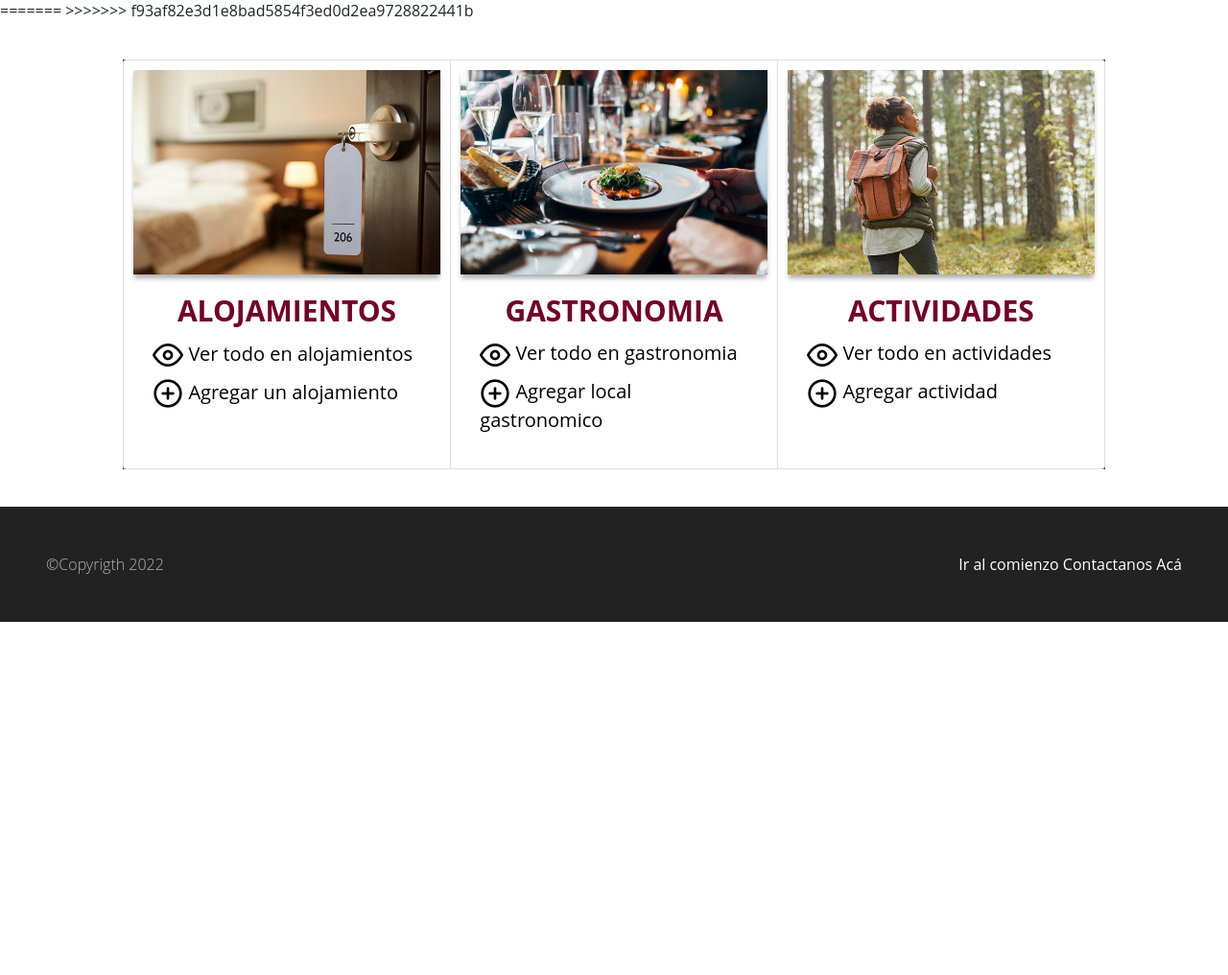
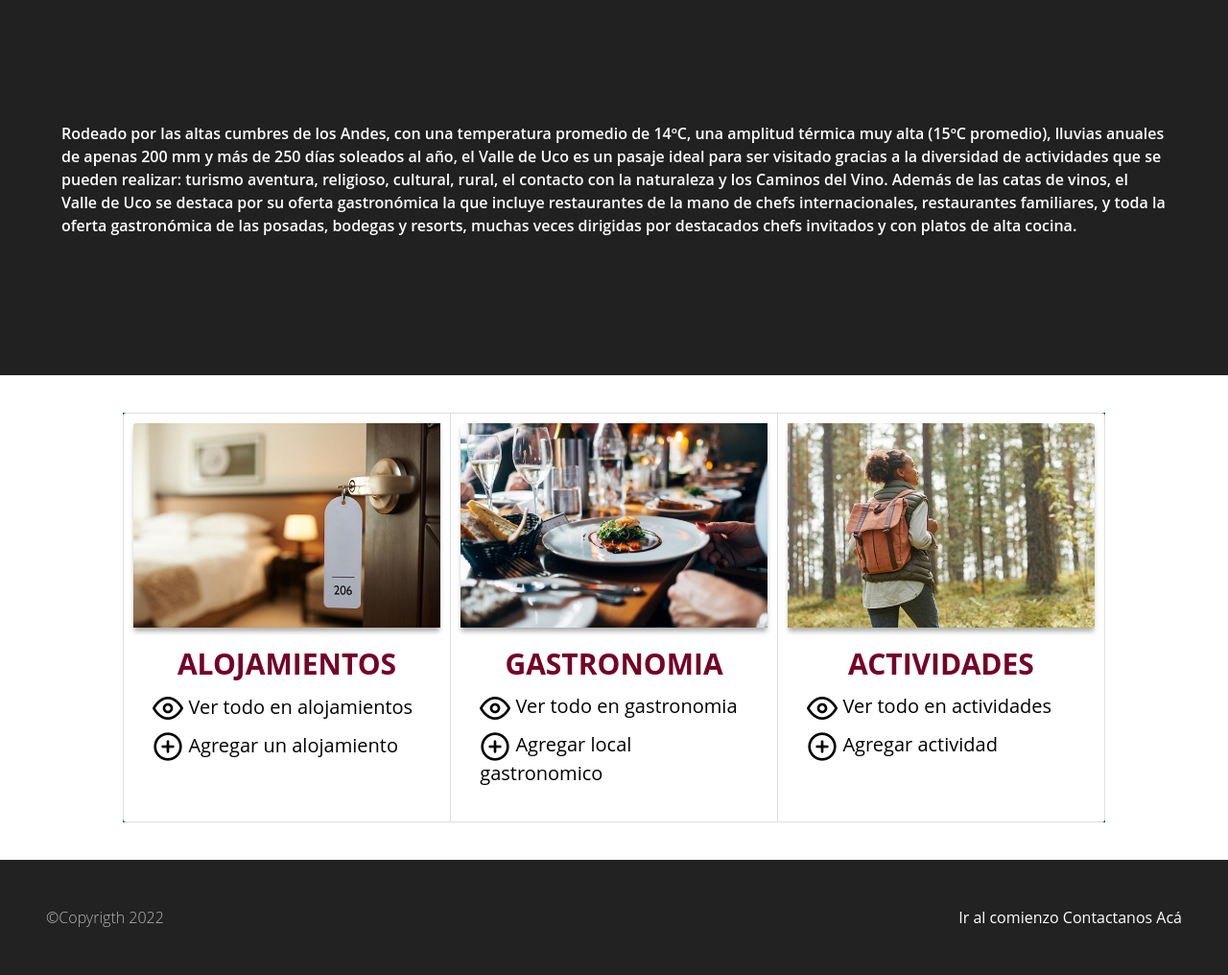
Before and after one commit to MateoCavallero/RinconesMendoza, a Spring Boot app: page /zona/zona1 in a window 1280 px wide. Shown: the part 653-1669 px from the top of the page at 96% size. Before the commit the page ends 1301 px from the top, so only its background shows below. Run offline with Spring Boot 4, Linux system fonts and the light colour scheme; some of the project's set-up classes (security, data sources, template engines, error pages and the like) are left out, and stand-ins take their place; some web fonts are replaced.

Commit message:
modificaciones zona 1 y zona-1.css

```diff
--- a/src/main/resources/static/css/style.css
+++ b/src/main/resources/static/css/style.css
@@ -110,25 +110,3 @@
 footer a:hover{
   color:rgb(6, 86, 233) ;
 }
-
-/****** Banner zonas ******/
-.carousel-uco {
-  background-image: url(../images/z);
-  opacity: 0.9;
-  background-repeat: no-repeat;
-  background-size: 100%;
-  padding: 20% 10% 20% 10%;
-  color: white;
-}
-
-.titulo-banner-zona {
-  font-weight: 600;
-  text-transform: uppercase;
-  letter-spacing: 2px;
-  margin: 60px auto 0;
-}
-
-.escrito-banner-zona {
-  color: #e31616;
-  font-weight: 600;
-}
--- a/src/main/resources/static/css/zona-1.css
+++ b/src/main/resources/static/css/zona-1.css
@@ -0,0 +1,23 @@
+/****** Banner zonas ******/
+.carousel-slide {
+    background-image: url(../images/banner-2.png);
+    opacity: 0.9;
+    background-repeat: round;
+    background-size: 100%;
+    padding: 20% 10% 20% 10%;
+    color: white;
+  }
+  .titulo-banner-zona {
+    font-weight: 600;
+    text-transform: uppercase;
+    letter-spacing: 2px;
+    margin: 60px auto 0;
+  }
+  .escrito-descripcion {
+    color: #ffffff;
+    font-weight: 600;
+  }
+  .descripcion {
+    background-color: #212121;
+    padding: 10% 5% 10% 5%;
+}
--- a/src/main/resources/templates/zona-1.html
+++ b/src/main/resources/templates/zona-1.html
@@ -7,54 +7,43 @@
 <body>
     <!--****** Navbar ******-->
     <header th:replace="/fragments/navbar :: navbar"></header>
-    <!--****** Banner Principal ******-->
+
+
 
     <!--****** Banner Principal ******-->
-   <div id=" carouselExampleSlidesOnly" class="carousel slide" data-bs-ride="carousel">
+    <div id=" carouselExampleSlidesOnly" class="carousel-slide" data-bs-ride="carousel">
         <div class=" carousel-uco">
             <div class="carousel-item active">
                 <div class="banner">
                     <h1 class="titulo-banner-zona">Valle de Uco</h1>
-                <p class="escrito-banner-zona">Rodeado por las altas cumbres de los Andes, con una temperatura promedio de 14ºC, una amplitud térmica muy
-                    alta (15ºC promedio), lluvias anuales de apenas 200 mm y más de 250 días soleados al año, el Valle de Uco es
-                    un pasaje ideal para ser visitado gracias a la diversidad de actividades que se pueden realizar: turismo
-                    aventura, religioso, cultural, rural, el contacto con la naturaleza y los Caminos del Vino.
-                    Además de las catas de vinos, el Valle de Uco se destaca por su oferta gastronómica la que incluye
-                    restaurantes de la mano de chefs internacionales, restaurantes familiares, y toda la oferta gastronómica de
-                    las posadas, bodegas y resorts, muchas veces dirigidas por destacados chefs invitados y con platos de alta
-                    cocina.</p>
+                </div>
             </div>
         </div>
     </div>
 
+
+    <div class="descripcion">
+        <p class="escrito-descripcion">Rodeado por las altas cumbres de los Andes, con una temperatura
+            promedio de 14ºC, una amplitud térmica muy
+            alta (15ºC promedio), lluvias anuales de apenas 200 mm y más de 250 días soleados al año, el
+            Valle de Uco es
+            un pasaje ideal para ser visitado gracias a la diversidad de actividades que se pueden realizar:
+            turismo
+            aventura, religioso, cultural, rural, el contacto con la naturaleza y los Caminos del Vino.
+            Además de las catas de vinos, el Valle de Uco se destaca por su oferta gastronómica la que
+            incluye
+            restaurantes de la mano de chefs internacionales, restaurantes familiares, y toda la oferta
+            gastronómica de
+            las posadas, bodegas y resorts, muchas veces dirigidas por destacados chefs invitados y con
+            platos de alta
+            cocina.</p>
     </div>
 
 
 
 
+    <!--****** Actividades ******-->
 
-
-<!--
-    <section class="banner-zonas">
-        <img src="/images/banner-zona-1.jpg" alt="...">
-        <h1>Valle de Uco</h1>
-        <p>Rodeado por las altas cumbres de los Andes, con una temperatura promedio de 14ºC, una amplitud térmica muy
-            alta (15ºC promedio), lluvias anuales de apenas 200 mm y más de 250 días soleados al año, el Valle de Uco es
-            un pasaje ideal para ser visitado gracias a la diversidad de actividades que se pueden realizar: turismo
-            aventura, religioso, cultural, rural, el contacto con la naturaleza y los Caminos del Vino.
-            Además de las catas de vinos, el Valle de Uco se destaca por su oferta gastronómica la que incluye
-            restaurantes de la mano de chefs internacionales, restaurantes familiares, y toda la oferta gastronómica de
-            las posadas, bodegas y resorts, muchas veces dirigidas por destacados chefs invitados y con platos de alta
-            cocina.</p>
-<<<<<<< HEAD
-        </section>
--->
-        <!--****** Actividades ******-->
-=======
-    </section>
-
-    <!--****** Actividades ******-->
->>>>>>> f93af82e3d1e8bad5854f3ed0d2ea9728822441b
 
     <section class="actividades">
         <div class="card-group">
```
Lines whose indentation alone changed are shown as unchanged.
